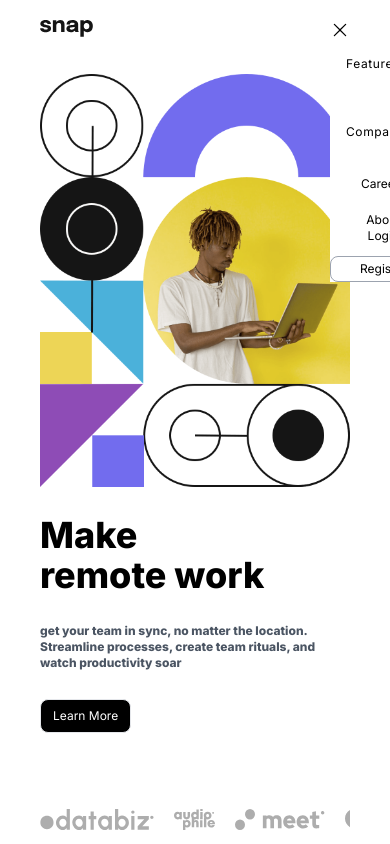
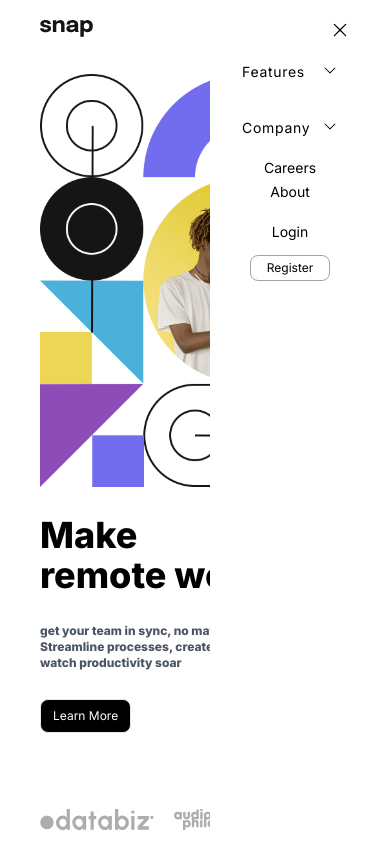
Before and after one commit to michaelNuel/Snap, a Next.js app: page / in a window 390 px wide. Both pictures are taken after a click on the button 340 px from the left and 30 px from the top of the page. Built offline with nearby package versions, Linux system fonts and the light colour scheme.

Commit message:
finished mobile menu, for now

```diff
--- a/src/components/navbar/ListNavComp.tsx
+++ b/src/components/navbar/ListNavComp.tsx
@@ -6,29 +6,33 @@ import Button from "../button/Button";
 
 export default function ListNavComp() {
   return (
-    <div className="bg-white fixed w-30">
-      <ul className="flex flex-col gap-5 " >
-            <li className=" text-xs">
+  <div className="relative transition-all duration-700">
+    <div className="bg-white absolute flex flex-col gap-5 h-screen w-40 -right-1 transition-all ease-in-out translate-x-2  duration-700">
+      <ul className="flex flex-col gap-1 px-4 " >
+            <li className="text-center text-sm ">
                 <Features name={"Features"}  />
             </li>
 
-            <li className=" text-xs">
+            <li className="text-center text-sm">
                 <Company name={"Company"} />
             </li>
 
-            <li className=" text-xs">
+            <li className="text-center text-sm">
                 <Link href={"#"}>Careers</Link>
             </li>
 
-            <li className=" text-xs">
+            <li className="text-center text-sm">
                 <Link href={"#"}>About</Link>
             </li>
         </ul>
 
-        <div className="flex flex-col gap-3 ">
-        <Link className=" text-xs" href={"#"}>Login</Link>
+        <div className="flex flex-col items-center  gap-3 ">
+        <Link className=" text-sm text-center" href={"#"}>Login</Link>
+        <div>
         <Button word="Register" />
+        </div>
       </div>
     </div>
+  </div>
   )
 }
--- a/src/components/navbar/MobileNav.tsx
+++ b/src/components/navbar/MobileNav.tsx
@@ -9,7 +9,7 @@ export default function MobileNav() {
   const [isExpanded, setIsExpanded] = useState(false)
   return (
     <nav className="py-5  sm:hidden">
-        <div className="flex justify-between">
+        <div className="flex  justify-between">
           <div>
              <Image
              src={LogoImg}
@@ -18,16 +18,15 @@ export default function MobileNav() {
             />
           </div>
           <div>
-            <button onClick={() => setIsExpanded (!isExpanded)} className="">
+            <button onClick={() => setIsExpanded (!isExpanded)} className="transition-all ease-in-out translate-x-2  duration- pr-2">
              {!isExpanded && <List size={20} />}
              {isExpanded && <X size={20} />}
-                {isExpanded &&
-                  <div>
+            </button>
+            {isExpanded &&
+                  <div className="transition-all ease-in-out translate-x-2  duration-700" >
                  <ListNavComp />
               </div>
             }
-            </button>
-
           </div>
 
         </div>
```
